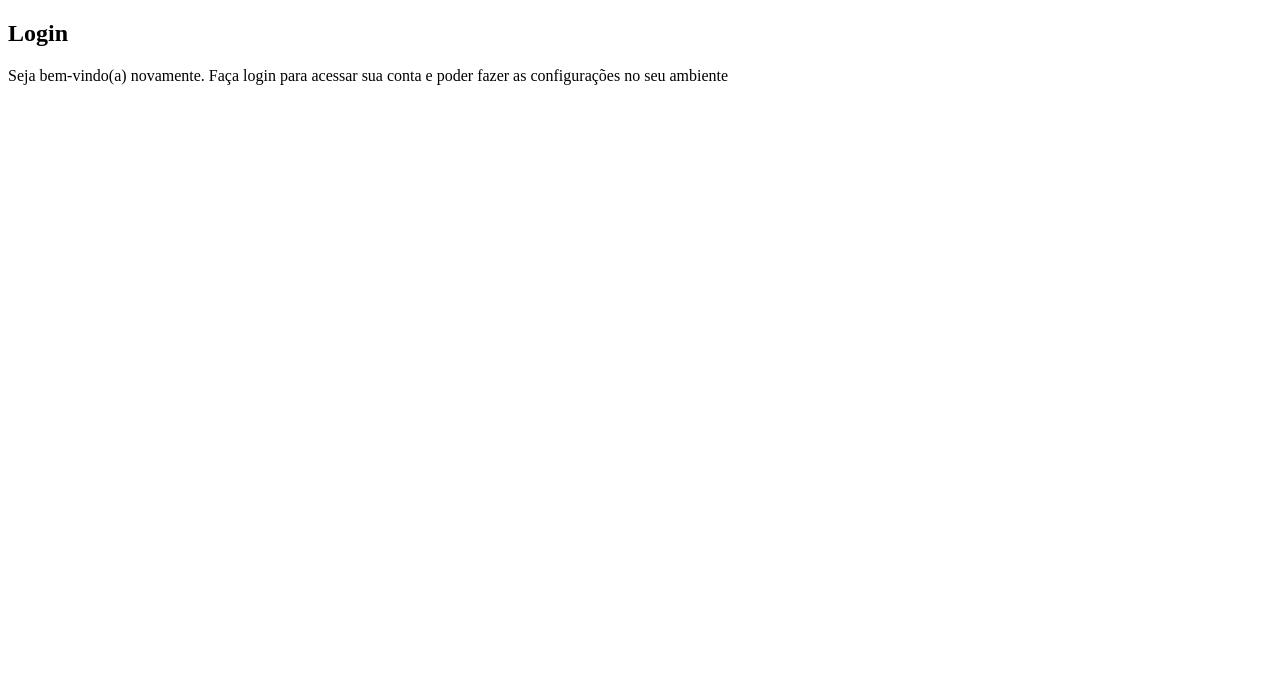
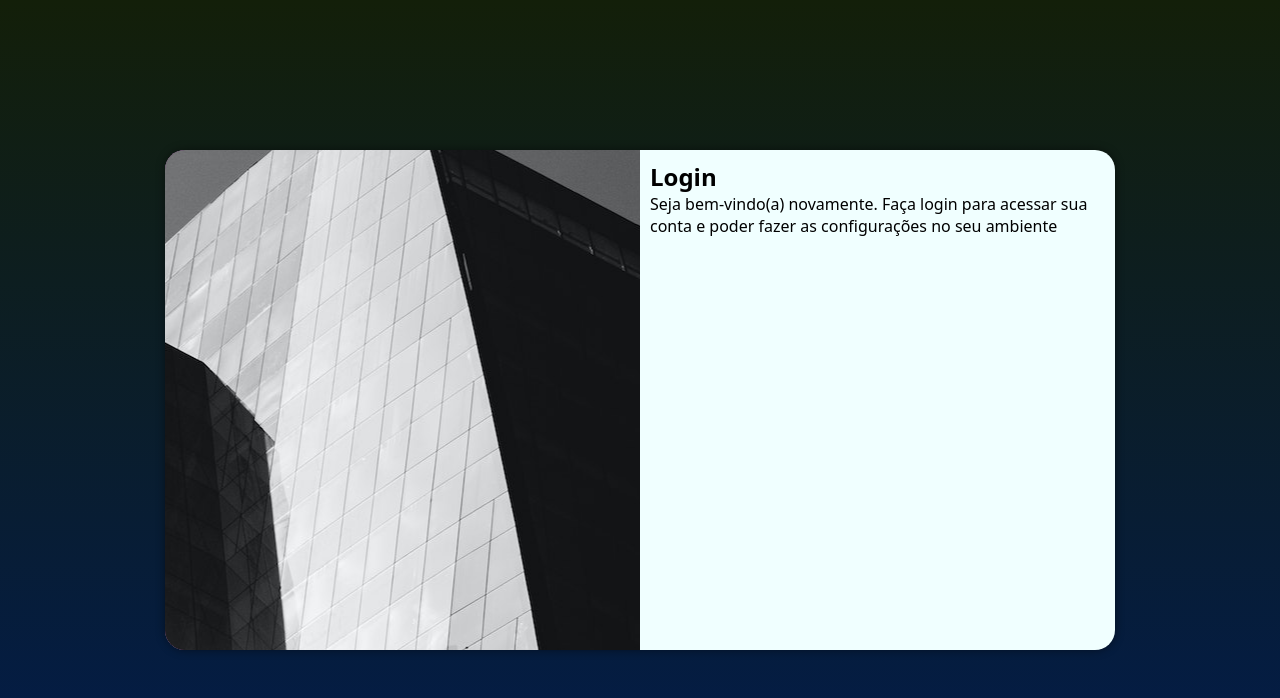
Before and after one commit to Jansen-Muniz/projeto-login, a plain HTML site: page index.html in a window 1280 px wide. Drawn offline with Linux system fonts and the light colour scheme.

Commit message:
media queries

```diff
--- /dev/null
+++ b/estilos/media-query.css
@@ -0,0 +1,41 @@
+@media screen and (min-width: 768px) and (max-width: 992px) {
+  body{
+    background-image: linear-gradient(to top, rgb(2, 28, 75), rgb(19, 31, 9));
+  }
+
+  section#login{
+    width: 80vw;
+  }
+
+  section#login > div#imagem{
+    float: left;
+    width: 30%;
+    height: 100%;
+  }
+
+  section#login > div#formulario{
+    float: right;
+    width: 70%;
+  }
+}
+
+@media screen and (min-width: 992px) {
+  body{
+    background-image: linear-gradient(to top, rgb(2, 28, 75), rgb(19, 31, 9));
+  }
+
+  section#login{
+    width: 950px;
+  }
+
+  section#login > div#imagem{
+    float: left;
+    width: 50%;
+    height: 100%;
+  }
+
+  section#login > div#formulario{
+    float: left;
+    width: 50%;
+  }
+}
--- a/estilos/style.css
+++ b/estilos/style.css
@@ -0,0 +1,46 @@
+*{
+  font-family: system-ui, -apple-system, BlinkMacSystemFont, 'Segoe UI', Roboto, Oxygen, Ubuntu, Cantarell, 'Open Sans', 'Helvetica Neue', sans-serif;
+  padding: 0px;
+  margin: 0px;
+  box-sizing: border-box;
+}
+
+body, html{
+  background-color: rgb(80, 7, 80);
+  height: 100vh;
+  width: 100vw;
+}
+
+main{
+  position: relative;
+  height: 100vh;
+  width: 100vw;
+}
+
+section#login{
+  position: absolute;
+  top: 50%;
+  left: 50%;
+  transform: translate(-50%, -50%);
+  overflow: hidden;
+  background-color: azure;
+  width: 250px;
+  height: 500px;
+  border-radius: 20px;
+  box-shadow: 0px 0px 10px rgba(0, 0, 0, 0.459);
+  transition: width .3s, height .3s;
+  transition-timing-function: ease;
+}
+
+section#login > div#imagem{
+  display: block;
+  background: rgb(80, 7, 80) url(../imagens/pexels-bruno-thethe-2747596.jpg) no-repeat;
+  height: 200px;
+  background-position:center;
+  background-size: cover bottom;
+}
+
+section#login > div#formulario{
+  display: block;
+  padding: 10px;
+}
--- a/index.html
+++ b/index.html
@@ -5,6 +5,7 @@
   <meta http-equiv="X-UA-Compatible" content="IE=edge">
   <meta name="viewport" content="width=device-width, initial-scale=1.0">
   <link rel="stylesheet" href="estilos/style.css">
+  <link rel="stylesheet" href="estilos/media-query.css">
   <title>Login</title>
 </head>
 <body>
```
